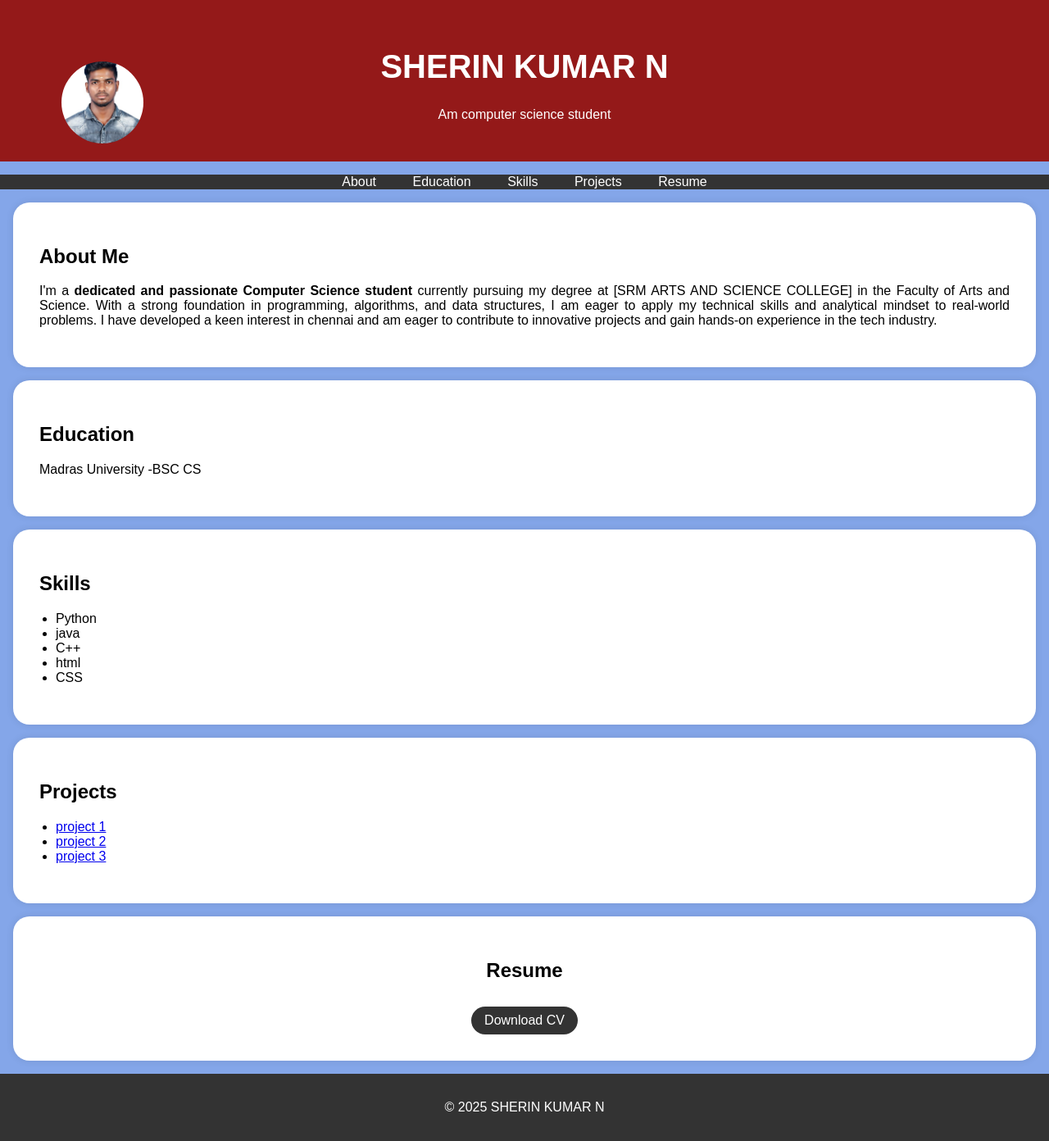
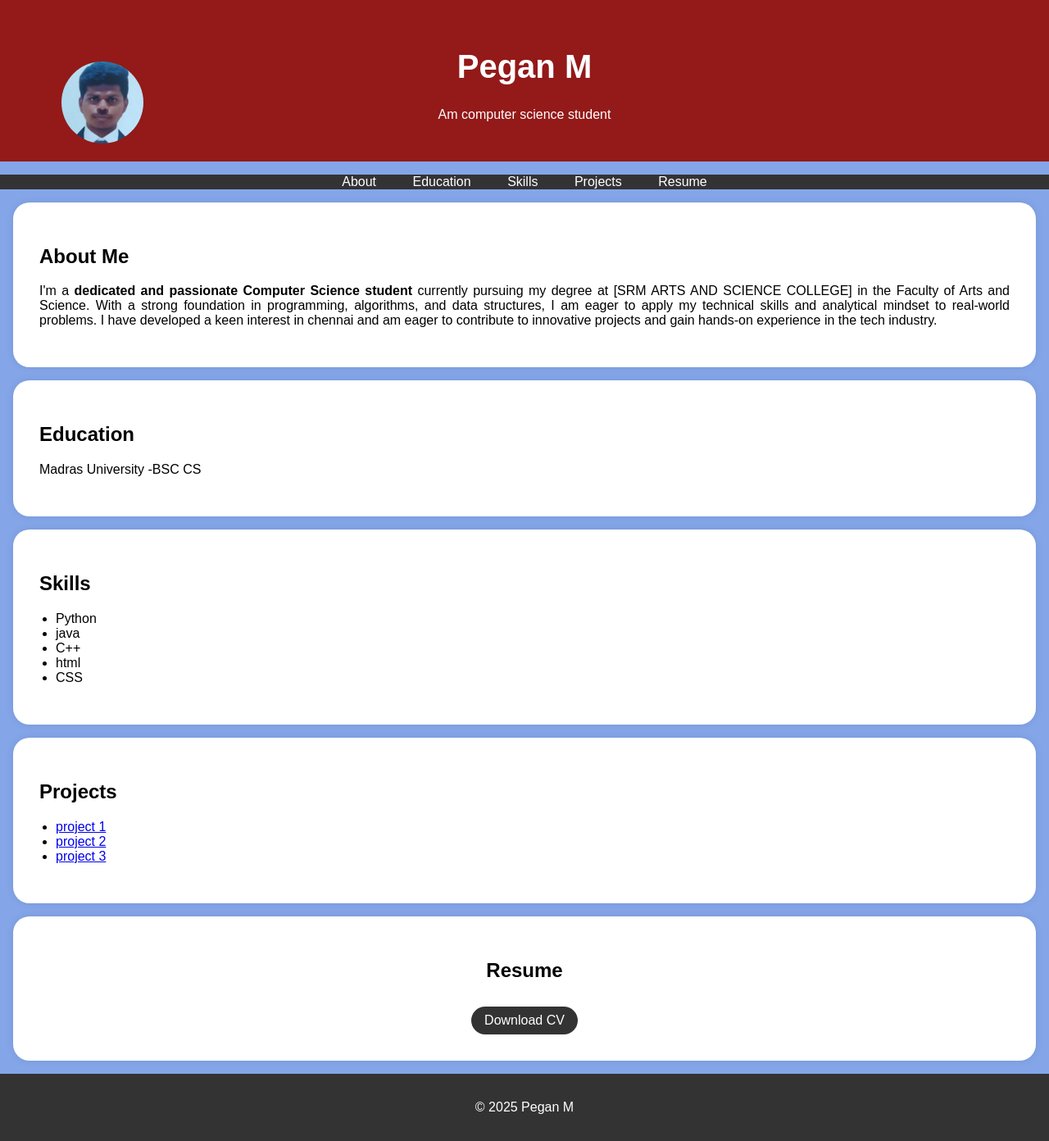
Before and after one commit to pegan27052005/digital-portfolio, a plain HTML site: page index.html in a window 1280 px wide. Shown: the whole page at 82% size. Drawn offline with Linux system fonts and the light colour scheme.

Commit message:
Add files via upload

```diff
--- a/index.html
+++ b/index.html
@@ -95,8 +95,8 @@
     <header>
         <div class="header-content">
             <!-- Add your profile picture here -->
-            <img src="shrin.jpg" alt="Your Profile Picture" class="profile-picture">
-            <h1> SHERIN KUMAR N</h1>
+            <img src="Pegan M.jpg" alt="Your Profile Picture" class="profile-picture">
+            <h1> Pegan M</h1>
             <p>Am computer science student</p>
         </div>
     </header>
@@ -153,6 +153,8 @@
                 <li><a href="project1.html">project 1</a></li>
                 <li><a href="project2.html">project 2</a></li>
                 <li><a href="project3.html">project 3</a></li>
+
+                <!-- Add more project links here -->
             </ul>
         </div>
     </section>
@@ -162,14 +164,14 @@
         <div class="section-content">
             <center>
             <h2>Resume</h2>
-            <a href= "SHERIN RESUME.docx"  download="SHERIN RESUME.docx" target="_blank" class="download-button">Download CV</a>
+            <a href= "PEGAN RESUME (1).docx" download="PEGAN RESUME (1).docx" target="_blank" class="download-button">Download CV</a>
         </center>
         </div>
 
     </section>
 
     <footer>
-        <p>&copy; 2025  SHERIN KUMAR N</p>
+        <p>&copy; 2025  Pegan M</p>
     </footer>
 
     <script>
```
Also changed, not shown: Pegan M.jpg (added), 1 other file.
